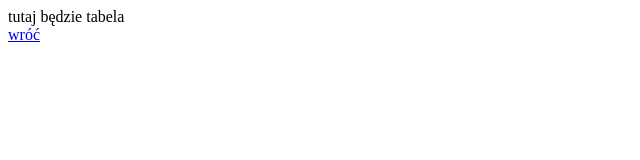
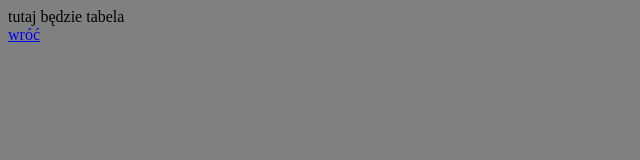
Before and after one commit to ImBnr/imbnruska, a plain HTML site: page tabela_isayeu.html in a window 1280 px wide. Shown: the whole page, without its empty margins (0-640 px from the left). Drawn offline with Linux system fonts and the light colour scheme.

Commit message:
Update tabela_isayeu.html

```diff
--- a/tabela_isayeu.html
+++ b/tabela_isayeu.html
@@ -5,7 +5,7 @@
 		<meta charset="utf-8">
 		<title></title>
 	</head>
-	<body>
+	<body bgcolor="grey">
 	tutaj będzie tabela
 	<br><a href="index.html">wróć</a>
 	</body>
```
